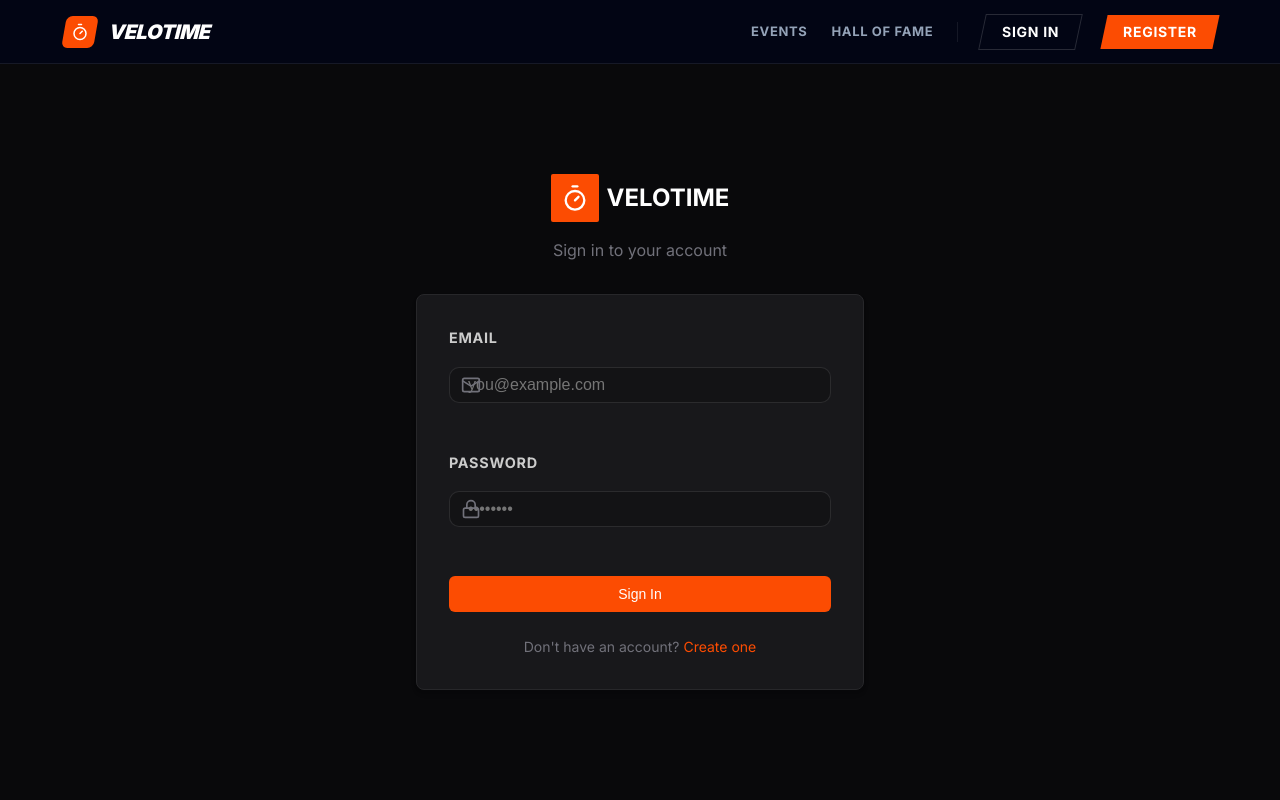
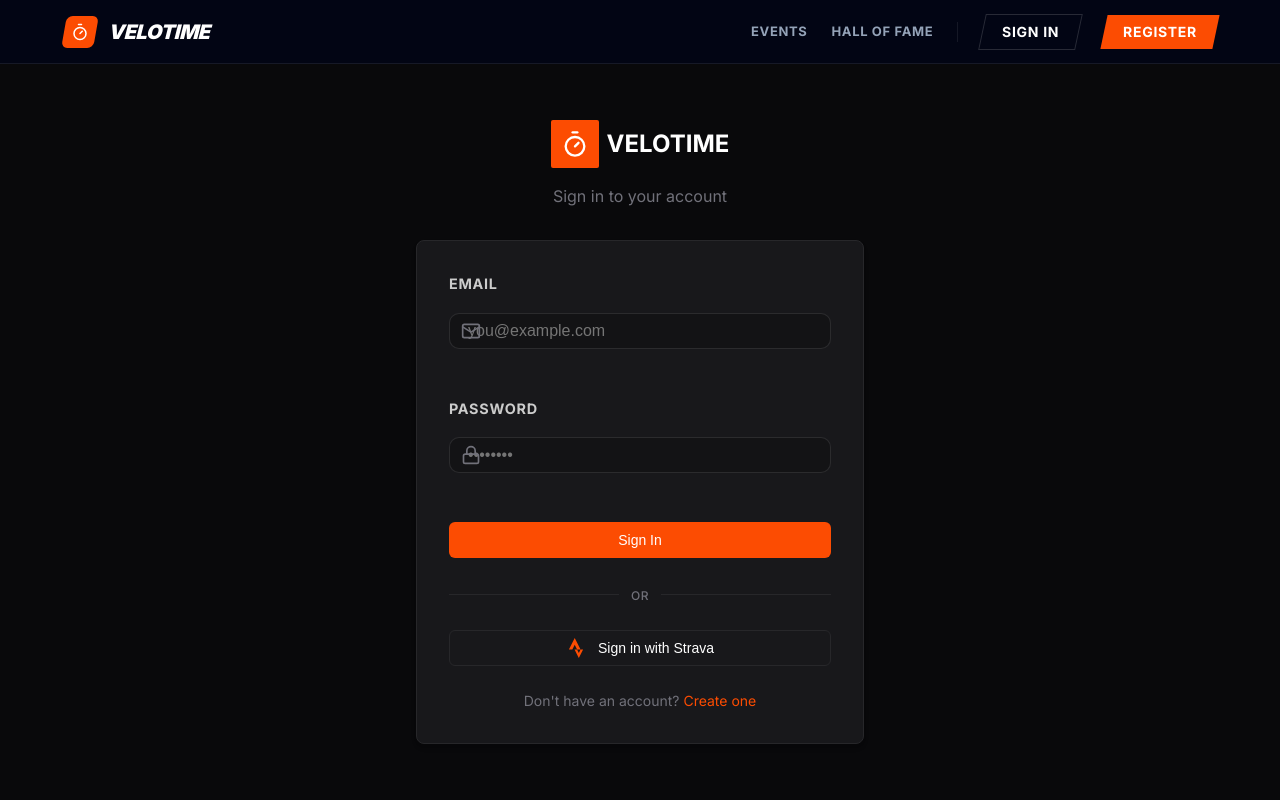
Before and after one commit to robertobaroni957-commits/velotime, a React app in the folder VeloTimeApp/frontend/: page /login in a window 1280 px wide. Shown: the top 800 px of the page. Built offline with nearby package versions, Linux system fonts and the light colour scheme; no server answers; the HTML template or start-up script is replaced by a standard one.

Commit message:
UI: Added 'Sign in with Strava' option to the Login page

```diff
--- a/VeloTimeApp/frontend/src/pages/Login.css
+++ b/VeloTimeApp/frontend/src/pages/Login.css
@@ -125,6 +125,61 @@
   background-color: #e34502;
 }
 
+.login-divider {
+  position: relative;
+  margin: 1.5rem 0;
+  text-align: center;
+}
+
+.login-divider::before {
+  content: "";
+  position: absolute;
+  top: 50%;
+  left: 0;
+  right: 0;
+  height: 1px;
+  background-color: #27272a;
+  z-index: 1;
+}
+
+.divider-text {
+  position: relative;
+  z-index: 2;
+  background-color: #18181b;
+  padding: 0 0.75rem;
+  font-size: 0.75rem;
+  font-weight: 500;
+  color: #71717a;
+  text-transform: uppercase;
+  letter-spacing: 0.05em;
+}
+
+.strava-login-btn {
+  width: 100%;
+  height: 2.25rem;
+  background-color: #18181b;
+  border: 1px solid #27272a;
+  border-radius: 0.375rem;
+  color: white;
+  font-size: 0.875rem;
+  font-weight: 500;
+  display: flex;
+  align-items: center;
+  justify-content: center;
+  gap: 0.75rem;
+  cursor: pointer;
+  transition: all 0.2s;
+}
+
+.strava-login-btn:hover {
+  background-color: #27272a;
+  border-color: #3f3f46;
+}
+
+.strava-login-btn svg {
+  color: #fc4c02;
+}
+
 .login-footer {
   margin-top: 1.5rem;
   text-align: center;
--- a/VeloTimeApp/frontend/src/pages/Login.jsx
+++ b/VeloTimeApp/frontend/src/pages/Login.jsx
@@ -1,6 +1,7 @@
 import { useState } from 'react';
 import { Link, useNavigate } from 'react-router-dom';
 import { useAuth } from '../hooks/useAuth';
+import { useStrava } from '../hooks/useStrava';
 import PageTransition from '../components/common/PageTransition';
 import './Login.css';
 
@@ -9,6 +10,7 @@
   const [password, setPassword] = useState('');
   const [error, setError] = useState('');
   const { login } = useAuth();
+  const { connectStrava } = useStrava();
   const navigate = useNavigate();
 
   const handleSubmit = async (e) => {
@@ -121,6 +123,17 @@
               </button>
             </form>
 
+            <div className="login-divider">
+              <span className="divider-text">OR</span>
+            </div>
+
+            <button onClick={connectStrava} className="strava-login-btn">
+              <svg xmlns="http://www.w3.org/2000/svg" width="20" height="20" viewBox="0 0 24 24" fill="currentColor">
+                <path d="M15.387 17.944l-2.089-4.116h-3.065L15.387 24l5.15-10.172h-3.066m-7.008-5.599l2.836 5.598h4.172L10.463 0l-7 13.828h4.169"></path>
+              </svg>
+              Sign in with Strava
+            </button>
+
             <div className="login-footer">
               <span className="footer-text">Don't have an account? </span>
               <Link to="/register" className="register-link">Create one</Link>
```
